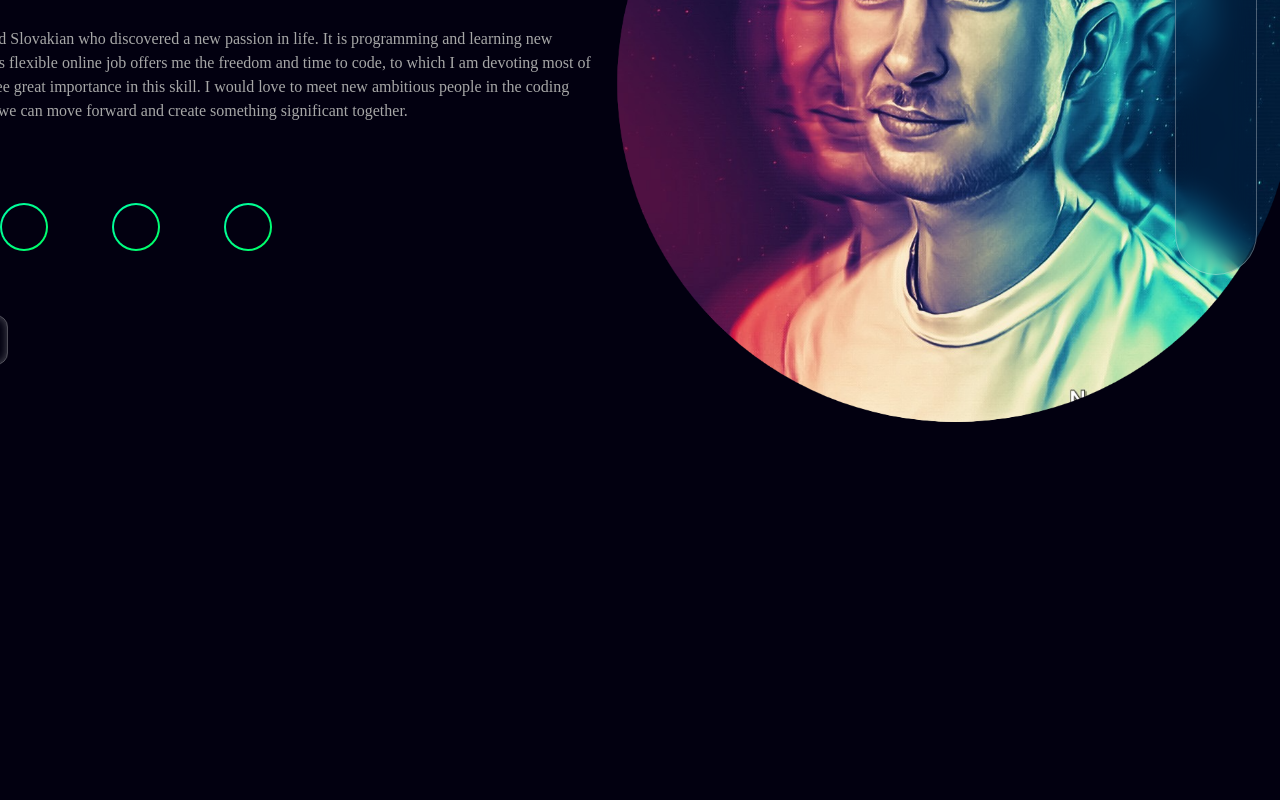
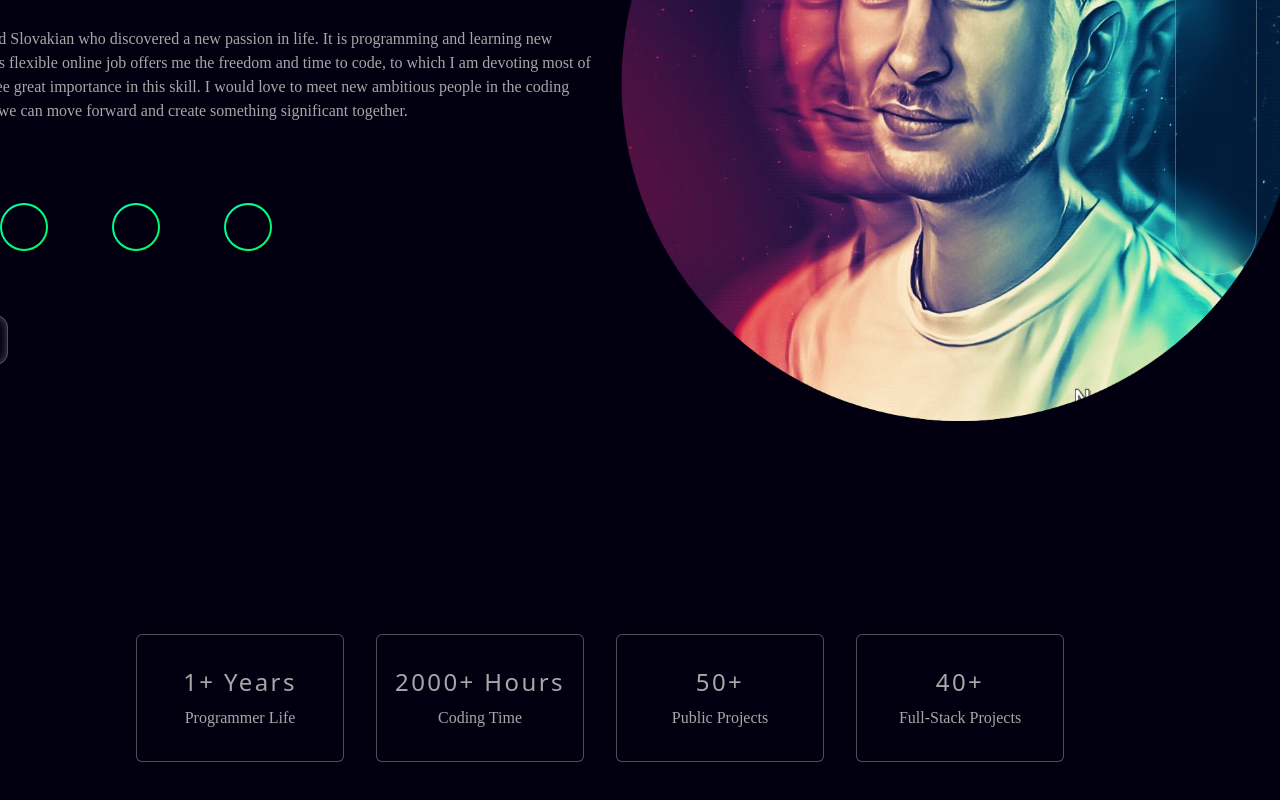
Before and after one commit to frdrk00/portfolio-react, a React (Create React App) app: page / in a window 1280 px wide. Shown: the part 390-1190 px from the top of the page. Before the commit the page ends 960 px from the top, so only its background shows below. Built offline with nearby package versions, Linux system fonts and the light colour scheme; some icons are missing.

Commit message:
Home Card Container

```diff
--- /dev/null
+++ b/src/components/ServiceCard.jsx
@@ -0,0 +1,17 @@
+const ServiceCard = ({ count, text }) => {
+  return (
+    <div
+      className="w-full lg:w-52 h-32 rounded-md border border-[rgba(255,255,255,0.3)] flex items-center justify-center flex-col gap-2 group hover:border-primary cursor-pointer relative bg-bgPrimary"
+      style={{ boxShadow: 'inset 0px 0px 10px rgba(0,0,0,0.4' }}
+    >
+      <div className="hidden group-hover:block absolute -inset-1 blur-md bg-gradient-to-br from-primary to-secondary -z-10"></div>
+
+      <p className="text-2xl text-texlight group-hover:text-transparent group-hover:bg-clip-text group-hover:bg-gradient-to-r group-hover:from-primary group-hover:to-secondary capitalize font-sans tracking-widest ">
+        {count}
+      </p>
+      <p className="text-base text-texlight group-hover:text-white">{text}</p>
+    </div>
+  )
+}
+
+export default ServiceCard
--- a/src/components/index.js
+++ b/src/components/index.js
@@ -1,3 +1,4 @@
 export { default as MenuItem } from './MenuItem'
 export { default as HeroTypeWritter } from './HeroTypeWritter'
 export { default as HomeSocialLinks } from './HomeSocialLinks'
+export { default as ServiceCard } from './ServiceCard'
--- a/src/containers/App.jsx
+++ b/src/containers/App.jsx
@@ -1,5 +1,4 @@
-import Header from './Header'
-import Home from './Home'
+import { Header, Home, ServiceCount } from '../containers'
 
 const App = () => {
   return (
@@ -11,6 +10,9 @@ const App = () => {
 
       {/* Home Container */}
       <Home />
+
+      {/* Services count cards */}
+      <ServiceCount />
 
       {/* About Container */}
 
--- a/src/containers/Home.jsx
+++ b/src/containers/Home.jsx
@@ -64,7 +64,6 @@ const Home = () => {
           <motion.img
             initial={{ y: 0 }}
             animate={{
-              x: [0, 10, -10, 10, -10, 0],
               y: [-10, 10, -10],
             }}
             transition={{
--- /dev/null
+++ b/src/containers/ServiceCount.jsx
@@ -0,0 +1,14 @@
+import { ServiceCard } from '../components'
+
+const ServiceCount = () => {
+  return (
+    <div className="w-full py-6 lg:py-24 mt-24 flex items-center justify-center flex-wrap gap-8">
+      <ServiceCard count={'1+ Years'} text={'Programmer Life'} />
+      <ServiceCard count={'2000+ Hours'} text={'Coding Time'} />
+      <ServiceCard count={'50+'} text={'Public Projects'} />
+      <ServiceCard count={'40+'} text={'Full-Stack Projects'} />
+    </div>
+  )
+}
+
+export default ServiceCount
--- a/src/containers/index.js
+++ b/src/containers/index.js
@@ -1,2 +1,4 @@
 export { default as App } from './App'
 export { default as Home } from './Home'
+export { default as Header } from './Header'
+export { default as ServiceCount } from './ServiceCount'
```
